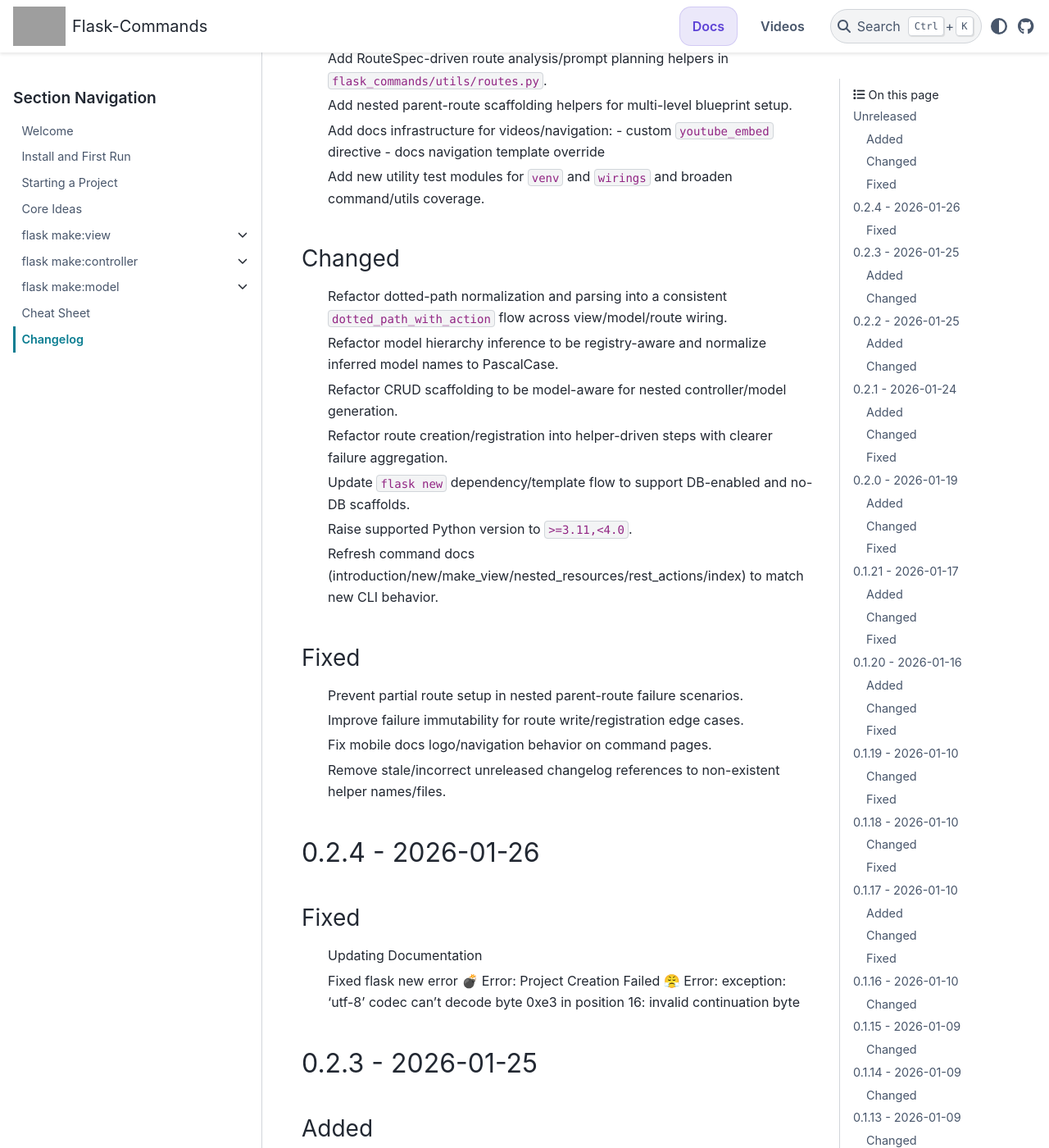
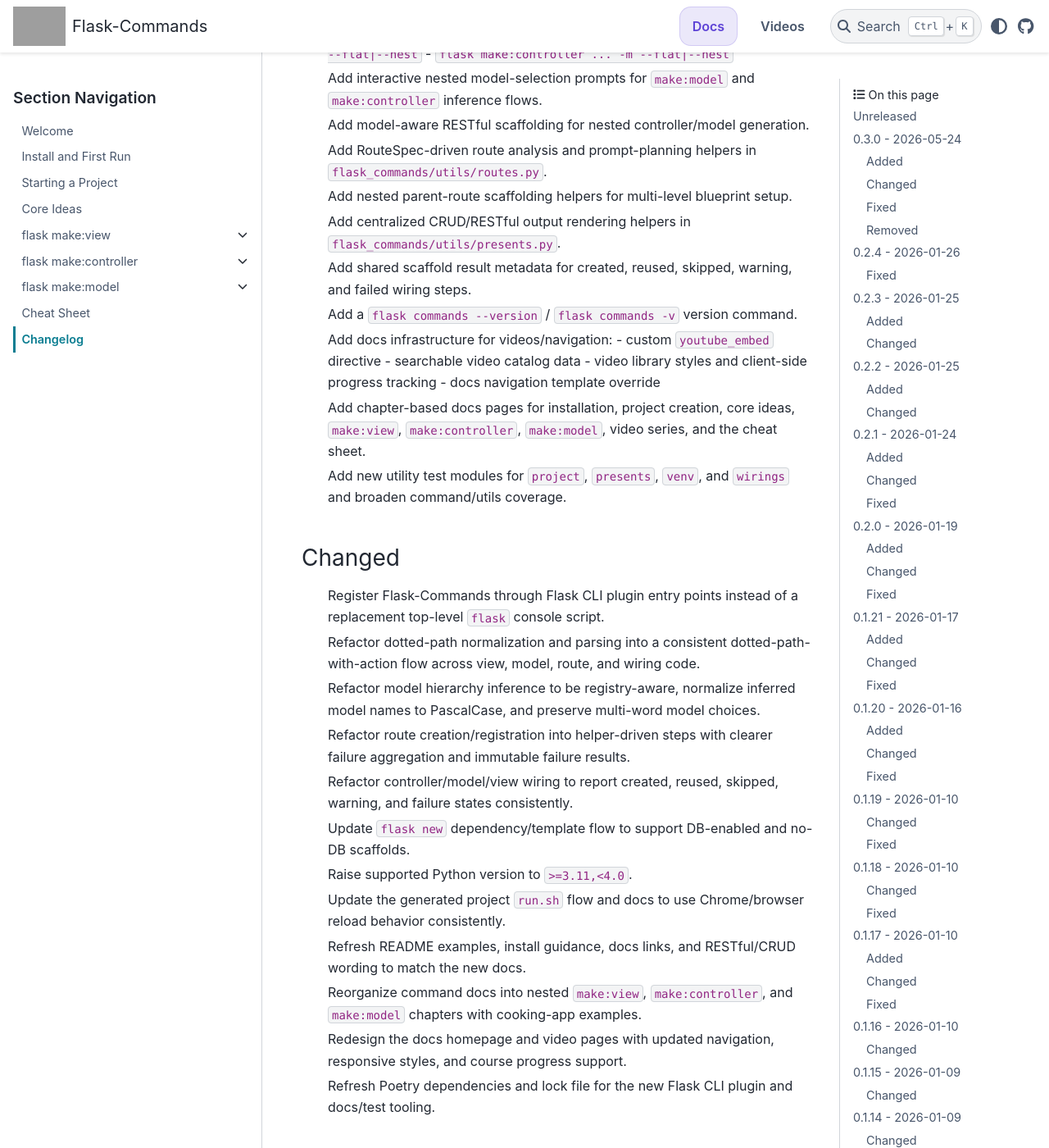
Before and after one commit to VoyagerX21/flask-commands, a Sphinx documentation site: the page built from docs/source/changelog.rst, in a window 1280 px wide and 1400 px high, scrolled down 568 px. Shown: the whole window at 82% size. Built offline with Sphinx 7.4.7 and the PyData theme 0.15.4, drawn with Linux system fonts in a browser that asks for light colours; some of the changed text lies outside the part shown; grey boxes are pictures that could not be loaded.

Commit message:
feat(release): prepare 0.3.0 release
- Bump package version to 0.3.0
- Include no-database project templates in packaged distributions
- Expand the changelog with the 0.3.0 release notes
- Remove tracked coverage artifact files

```diff
--- a/docs/source/changelog.rst
+++ b/docs/source/changelog.rst
@@ -7,6 +7,9 @@
 
 Unreleased
 ----------
+
+0.3.0 - 2026-05-24
+-------------------
 Added
 ~~~~~
 - Add ``--no-db`` support to ``flask new`` for no-database project scaffolding.
@@ -15,29 +18,51 @@
   - ``flask make:model ... --crud --flat|--nest``
   - ``flask make:controller ... -m --flat|--nest``
 - Add interactive nested model-selection prompts for ``make:model`` and ``make:controller`` inference flows.
-- Add RouteSpec-driven route analysis/prompt planning helpers in ``flask_commands/utils/routes.py``.
+- Add model-aware RESTful scaffolding for nested controller/model generation.
+- Add RouteSpec-driven route analysis and prompt-planning helpers in ``flask_commands/utils/routes.py``.
 - Add nested parent-route scaffolding helpers for multi-level blueprint setup.
+- Add centralized CRUD/RESTful output rendering helpers in ``flask_commands/utils/presents.py``.
+- Add shared scaffold result metadata for created, reused, skipped, warning, and failed wiring steps.
+- Add a ``flask commands --version`` / ``flask commands -v`` version command.
 - Add docs infrastructure for videos/navigation:
   - custom ``youtube_embed`` directive
+  - searchable video catalog data
+  - video library styles and client-side progress tracking
   - docs navigation template override
-- Add new utility test modules for ``venv`` and ``wirings`` and broaden command/utils coverage.
+- Add chapter-based docs pages for installation, project creation, core ideas, ``make:view``, ``make:controller``, ``make:model``, video series, and the cheat sheet.
+- Add new utility test modules for ``project``, ``presents``, ``venv``, and ``wirings`` and broaden command/utils coverage.
 
 Changed
 ~~~~~~~
-- Refactor dotted-path normalization and parsing into a consistent ``dotted_path_with_action`` flow across view/model/route wiring.
-- Refactor model hierarchy inference to be registry-aware and normalize inferred model names to PascalCase.
-- Refactor CRUD scaffolding to be model-aware for nested controller/model generation.
-- Refactor route creation/registration into helper-driven steps with clearer failure aggregation.
+- Register Flask-Commands through Flask CLI plugin entry points instead of a replacement top-level ``flask`` console script.
+- Refactor dotted-path normalization and parsing into a consistent dotted-path-with-action flow across view, model, route, and wiring code.
+- Refactor model hierarchy inference to be registry-aware, normalize inferred model names to PascalCase, and preserve multi-word model choices.
+- Refactor route creation/registration into helper-driven steps with clearer failure aggregation and immutable failure results.
+- Refactor controller/model/view wiring to report created, reused, skipped, warning, and failure states consistently.
 - Update ``flask new`` dependency/template flow to support DB-enabled and no-DB scaffolds.
 - Raise supported Python version to ``>=3.11,<4.0``.
-- Refresh command docs (introduction/new/make_view/nested_resources/rest_actions/index) to match new CLI behavior.
+- Update the generated project ``run.sh`` flow and docs to use Chrome/browser reload behavior consistently.
+- Refresh README examples, install guidance, docs links, and RESTful/CRUD wording to match the new docs.
+- Reorganize command docs into nested ``make:view``, ``make:controller``, and ``make:model`` chapters with cooking-app examples.
+- Redesign the docs homepage and video pages with updated navigation, responsive styles, and course progress support.
+- Refresh Poetry dependencies and lock file for the new Flask CLI plugin and docs/test tooling.
 
 Fixed
 ~~~~~
+- Stop ``--crud`` from creating implicit models unless model generation is requested with ``-m``, ``--model``, or ``make:model``.
+- Keep generated root templates out of ``mains`` when creating simple root-level views.
+- Import controllers when adding generated routes and handle missing controller imports more reliably.
+- Keep namespace route segments singular when generating namespaced nested controllers.
+- Correct the SQLite template path used during new project scaffolding.
 - Prevent partial route setup in nested parent-route failure scenarios.
 - Improve failure immutability for route write/registration edge cases.
 - Fix mobile docs logo/navigation behavior on command pages.
 - Remove stale/incorrect unreleased changelog references to non-existent helper names/files.
+
+Removed
+~~~~~~~
+- Remove obsolete single-page command docs in favor of the chapter-based guide.
+- Remove the legacy ``flask_commands.cli`` console-script entry point path.
 
 0.2.4 - 2026-01-26
 -------------------
--- a/pyproject.toml
+++ b/pyproject.toml
@@ -1,6 +1,6 @@
 [project]
 name = "flask-commands"
-version = "0.2.4"
+version = "0.3.0"
 description = "A set of command line tools that help you scaffold out your flask application quickly."
 authors = [
     {name = "Drew Butcher",email = "drewlbutcher@gmail.com"}
@@ -15,7 +15,9 @@
 ]
 include = [
     { path = "flask_commands/project", format = "sdist" },
-    { path = "flask_commands/project", format = "wheel" }
+    { path = "flask_commands/project", format = "wheel" },
+    { path = "flask_commands/project_no_db", format = "sdist" },
+    { path = "flask_commands/project_no_db", format = "wheel" }
 ]
 
 [project.entry-points."flask.commands"]
```
Also changed, not shown: 2 other files.
